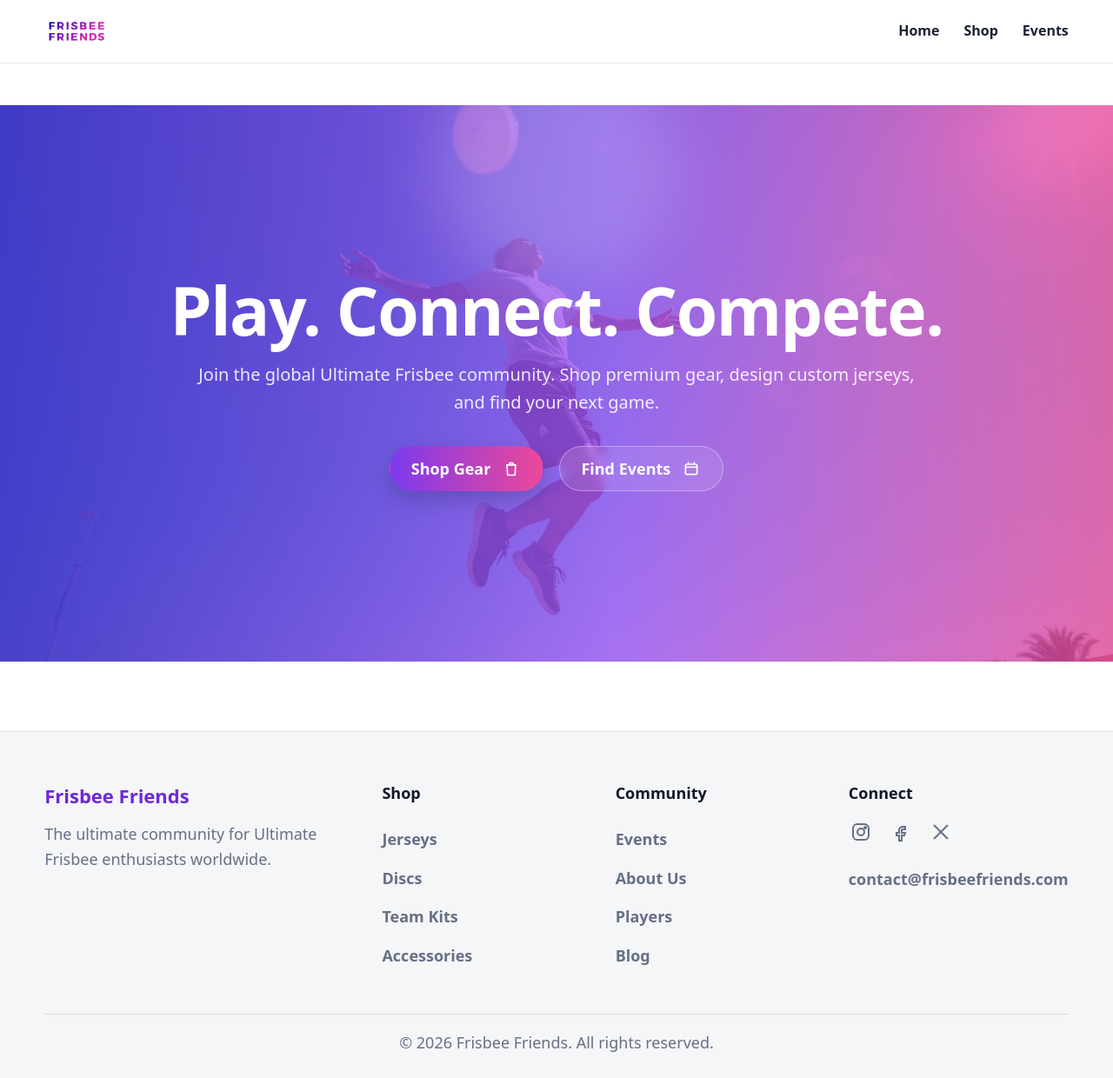
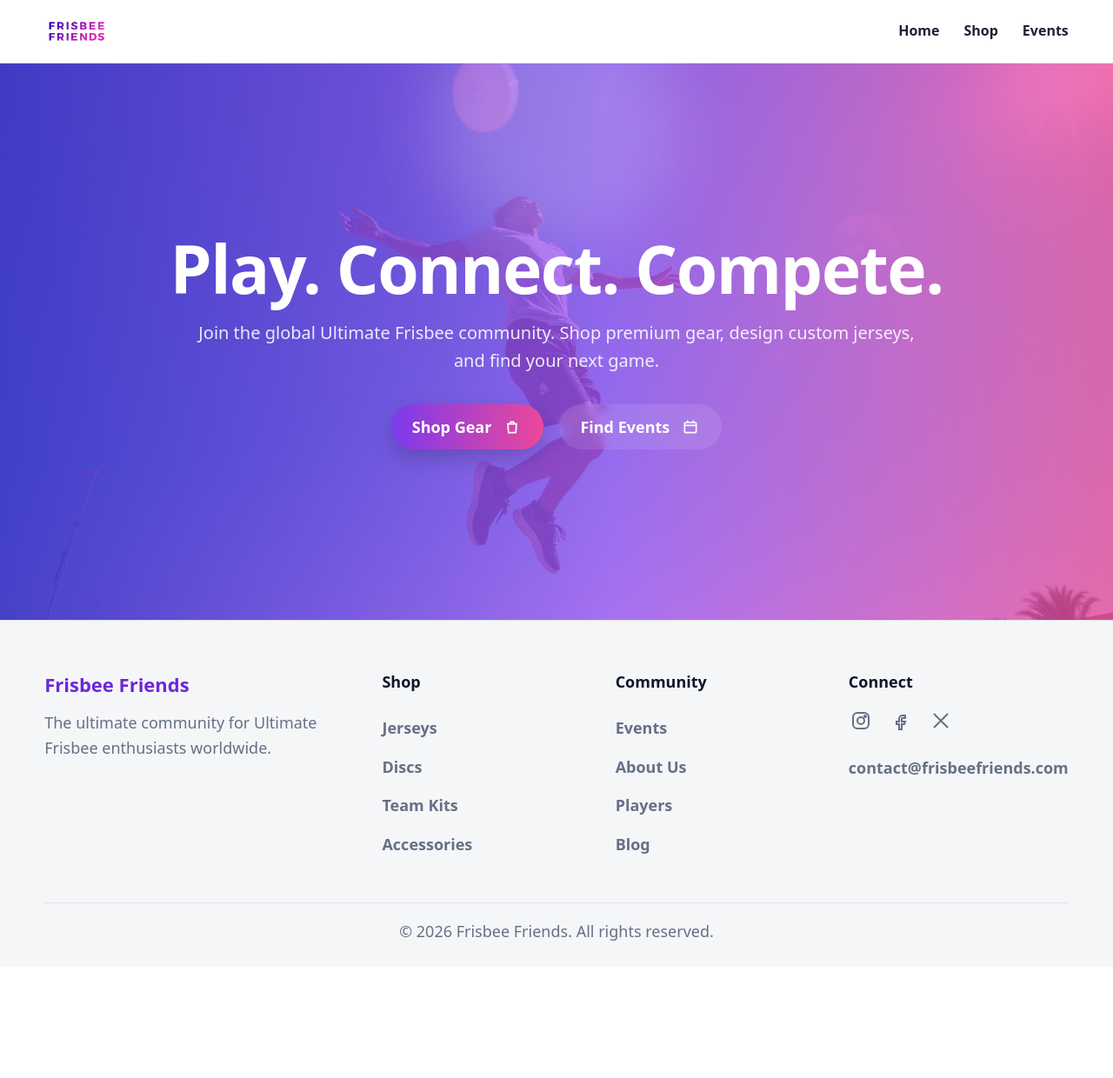
Before and after one commit to KyleManuel/frisbee-friends, a Jekyll site: the page built from index.md, in a window 1280 px wide. Shown: the whole page at 87% size. Built offline with Jekyll 4.4.1, drawn with Linux system fonts in a browser that asks for light colours; after the commit the page ends 1112 px from its top, so only the background shows below that.

Commit message:
hero fix

```diff
--- a/assets/css/styles.css
+++ b/assets/css/styles.css
@@ -52,11 +52,6 @@ a{ color:inherit; text-decoration:none; }
 
 .nav a:hover{
   opacity:1;
-}
-
-/* ===== Main spacing ===== */
-main{
-  padding: 48px 0 80px;
 }
 
 /* ===== Footer ===== */
@@ -245,8 +240,15 @@ main{
   font-size: 18px;
   line-height: 1;
   text-decoration: none;
-  border: 1px solid transparent;
   user-select:none;
+
+  border: 0;
+  outline: 0;
+  background-clip: padding-box;
+  -webkit-background-clip: padding-box;
+  transform: translateZ(0);
+  -webkit-transform: translateZ(0);
+  backface-visibility: hidden;
 }
 
 .btn-icon{
--- a/index.md
+++ b/index.md
@@ -19,10 +19,10 @@ title: Home
         Shop Gear
         <span class="btn-icon" aria-hidden="true">
           <!-- shopping bag icon -->
-          <svg viewBox="0 0 24 24" fill="none" stroke-width="2">
-            <path d="M6 7h12l-1 14H7L6 7z"></path>
-            <path d="M9 7a3 3 0 0 1 6 0"></path>
-          </svg>
+            <svg viewBox="0 0 24 24" fill="none" stroke-width="2">
+            <path d="M6 8h12l-1 12H7L6 8z"></path>
+            <path d="M9 8a3 3 0 0 1 6 0"></path>
+            </svg>
         </span>
       </a>
 
```
